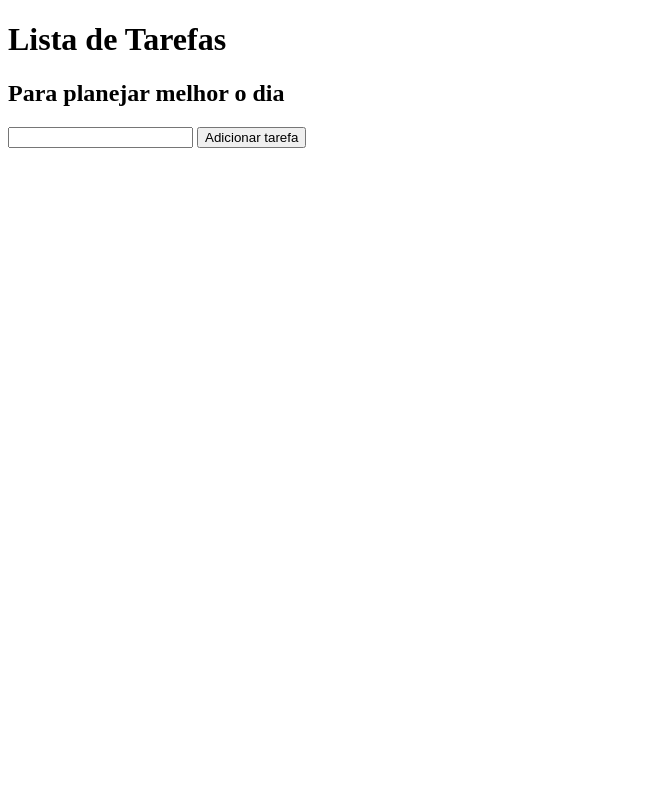
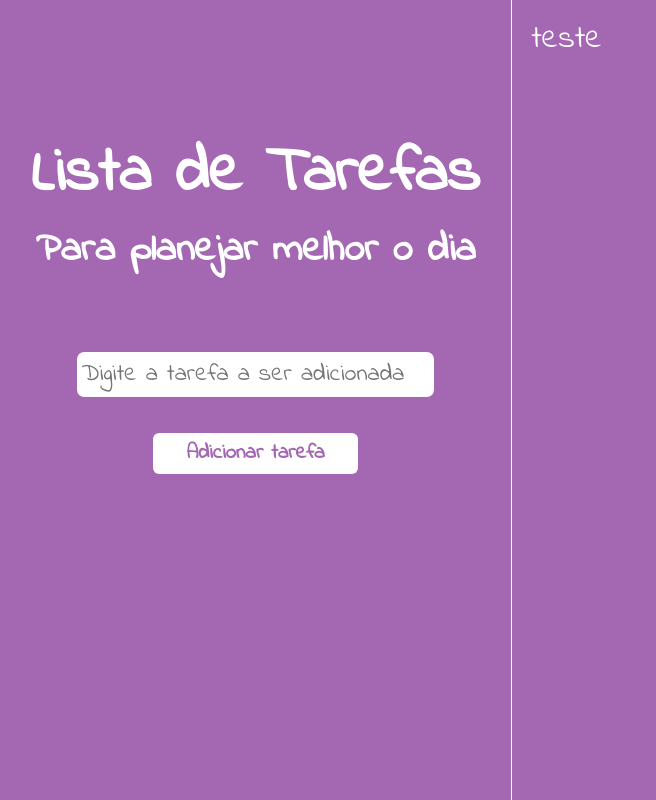
Before and after one commit to DouglasSantos94/taskList, a plain HTML site: page index.html in a window 1280 px wide. Shown: the whole page, without its empty margins (0-656 px from the left). Drawn offline with Linux system fonts and the light colour scheme.

Commit message:
responsive html css

```diff
--- a/css/main.css
+++ b/css/main.css
@@ -0,0 +1,154 @@
+html{
+	font-family: 'Indie Flower', cursive;
+	background-color: rgb(164, 104, 179);
+	color: white;
+}
+
+body, #container, .task-list, .main-header, .main-content, .main-footer, h1, h2{
+	margin: 0;
+	padding: 0;
+	box-sizing: border-box;
+}
+
+.clearfix:after{
+	content: '';
+	clear: both;
+	display: block;
+}
+
+.main-header, .main-content{
+	width: 95%;
+	margin: 1.25em auto;
+}
+
+.main-header h1{
+	font-size: 2.7em;
+	text-align: center;
+}
+
+.main-header h2{
+	font-size: 2em;
+	text-align: center;
+}
+
+.main-content{
+	border-top: solid 1px white;
+	padding: 2em 0;
+}
+
+.txt-task{
+	display: block;
+	width: 100%;
+	box-sizing: border-box;
+	border-radius: .3em;
+	border: none;
+	font-size: 1.5em;
+	margin-bottom: .5em;
+	padding: .2em;
+}
+
+.txt-task[placeholder]{
+	color: rgba(164, 104, 179, .7);
+	font-family: 'Indie Flower', cursive;
+}
+
+.btn-add-task{
+	display: block;
+	margin: auto;
+	width: 60%;
+	height: 2em;
+	background-color: white;
+	border: solid 3px transparent;
+	border-radius: .3em;
+	font-size: 1.5em;
+	color: rgb(164, 104, 179);
+	font-weight: bolder;
+	font-family: 'Indie Flower', cursive;
+	transition: all .5s ease-in-out .1s;
+}
+
+.btn-add-task:hover{
+	background-color: rgb(242, 220, 248);
+	border: solid 3px blueviolet;
+	color: blueviolet;
+}
+
+.tasks{
+	margin-top: 3em;
+}
+
+.task-list{
+	width: 100%;
+	font-size: 2em;
+	list-style-type: none;
+}
+
+@media screen and (min-width: 30em){
+	.btn-add-task{
+		width: 50%;
+		font-size: 1.5em;
+	}
+}
+
+@media screen and (min-width: 50em){
+	.btn-add-task{
+		width: 40%;
+		font-size: 1.3em;
+	}
+}
+
+@media screen and (min-width: 75em){
+	.main-header{
+		position: fixed;
+		left: 0;
+		width: 40%;
+		height: 30%;
+		margin: 0;
+		padding: 8em 0 0;
+		border-right: solid 1px white;
+	}
+
+	.main-header h1{
+		font-size: 4em;
+	}
+
+	.main-header h2{
+		font-size: 2.5em;
+	}
+
+	.main-content{
+		width: 60%;
+		float: right;
+		margin: 0;
+		padding: 0;
+		border: none;
+	}
+
+	.add-task{
+		position: fixed;
+		left: 0;
+		top: 30%;
+		width: 40%;
+		height: 70%;
+		padding-top: 7em;
+		border-right: solid 1px white;
+		box-sizing: border-box;
+	}
+
+	.txt-task{
+		width: 70%;
+		font-size: 1.5em;
+		margin: 0 auto 1.5em;
+	}
+
+	.tasks{
+		position: relative;
+		top: 0;
+		width: 95%;
+		margin: 1em auto;
+	}
+
+	.task-list{
+		margin: 0;
+	}
+}
--- a/index.html
+++ b/index.html
@@ -8,22 +8,28 @@
 	<meta name="description" content="Lista de tarefas para auxiliar no dia-a-dia">
 	<meta name="keywords" content="lista, tarefas, task, list, todo">
 	<link rel="stylesheet" href="css/main.css">
+	<link href="https://fonts.googleapis.com/css2?family=Indie+Flower&display=swap" rel="stylesheet">
+	<link href="https://fonts.googleapis.com/css2?family=Titillium+Web:wght@600&display=swap" rel="stylesheet">
+
+
 	<script src="js/main.js"></script>
 </head>
 <body>
 	<div id="container">
-		<header id="main-header">
+		<header class="main-header clearfix">
 			<h1>Lista de Tarefas</h1>
 			<h2>Para planejar melhor o dia</h2>
 		</header>
-		<main id="main-content">
-			<section class="addTask">
-				<input type="text" name="txtTask" id="txtTask">
-				<button id="addTask">Adicionar tarefa</button>
+		<main class="main-content">
+			<section class="add-task">
+				<input type="text" placeholder="Digite a tarefa a ser adicionada" name="txt-task" class="txt-task">
+				<button class="btn-add-task">Adicionar tarefa</button>
 			</section>
-			<ul id="taskList">
-
-			</ul>
+			<section class="tasks">
+				<ul class="task-list">
+					<li>teste</li>
+				</ul>
+			</section>
 		</main>
 		<footer id="main-footer">
 
```
